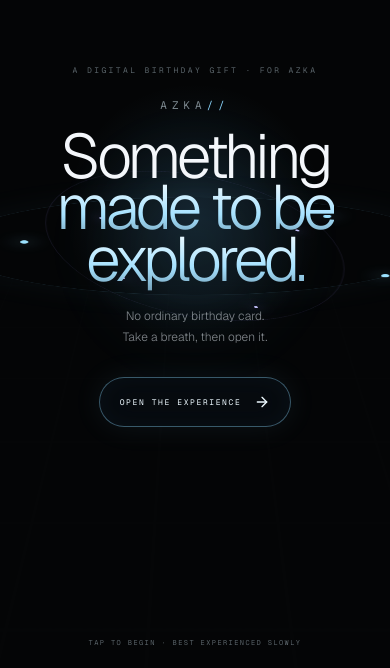
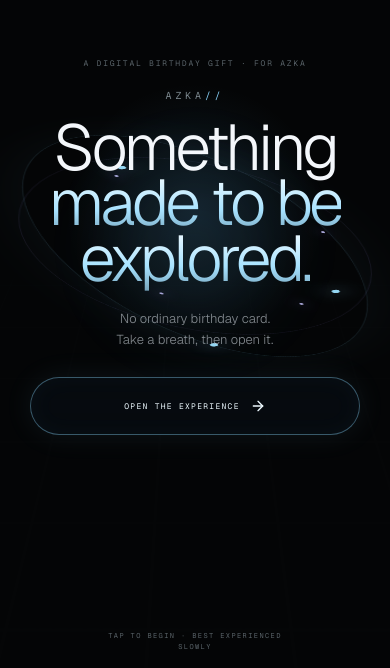
Before and after one commit to kkzone754/azka-birthday, a Next.js app: page / in a window 390 px wide. Shown: the part 176-844 px from the top of the page. Built offline with nearby package versions, Linux system fonts and the light colour scheme.

Commit message:
Make birthday cover touch-first on mobile

```diff
--- a/app/globals.css
+++ b/app/globals.css
@@ -1529,3 +1529,121 @@ button:focus-visible {
 @keyframes trait-in{0%,100%{transform:translateX(0);opacity:.65}50%{transform:translateX(4px);opacity:1}}
 @media(max-width:680px){.mind-map{height:230px}.mind-map-core{width:64px;height:64px;font-size:8px}.mind-map button{min-width:78px;height:34px;font-size:7px}.build-lab{padding:18px 14px;border-radius:16px}.build-stage{min-height:108px}.system-map{height:270px}.system-core{width:70px;height:70px;font-size:8px}.sys-node{min-width:66px;font-size:6px}.thinking-traits{grid-template-columns:1fr}.thinking-ripple{width:270px;height:270px}.noticed-lines p{font-size:13px}}
 @media(prefers-reduced-motion:reduce){.mind-link,.thinking-ripple,.thinking-traits div,.sys-line{animation:none}}
+
+
+/* MOBILE-FIRST COVER RELIABILITY PASS */
+.gift-cover,
+.gift-cover * { -webkit-tap-highlight-color: transparent; }
+.gift-cover { touch-action: manipulation; }
+.gift-cover::before,
+.gift-cover::after,
+.cover-light,
+.cover-grid,
+.cover-orbit,
+.cover-orbit-inner,
+.cover-orbit i,
+.cover-orbit-inner span { pointer-events: none; }
+.cover-content { pointer-events: auto; z-index: 20; }
+.cover-button {
+  z-index: 30;
+  position: relative;
+  pointer-events: auto;
+  touch-action: manipulation;
+  -webkit-user-select: none;
+  user-select: none;
+  -webkit-touch-callout: none;
+  cursor: pointer;
+  min-width: min(310px, 88vw);
+  min-height: 58px;
+}
+.cover-button:active {
+  transform:scale(.98);
+}
+.cover-orbit {
+  animation: cover-orbit-spin 30s linear infinite;
+  will-change: transform;
+}
+.cover-orbit-inner {
+  animation: cover-orbit-inner-spin 22s linear infinite;
+  will-change: transform;
+}
+.cover-light { will-change: transform, opacity; }
+.cover-name,
+.cover-content h1,
+.cover-copy,
+.cover-button { position: relative; z-index: 21; }
+@keyframes cover-orbit-spin {
+  from { transform:translate(-50%,-50%) rotateX(66deg) rotateZ(0deg); }
+  to { transform:translate(-50%,-50%) rotateX(66deg) rotateZ(360deg); }
+}
+@keyframes cover-orbit-inner-spin {
+  from { transform:translate(-50%,-50%) rotateX(62deg) rotateY(10deg) rotateZ(0deg); }
+  to { transform:translate(-50%,-50%) rotateX(62deg) rotateY(10deg) rotateZ(-360deg); }
+}
+@media (max-width:680px) {
+  .gift-cover {
+    min-height:100svh;
+    height:100svh;
+    padding:
+      max(22px, env(safe-area-inset-top))
+      16px
+      max(22px, env(safe-area-inset-bottom))
+      16px;
+  }
+  .cover-content {
+    width:min(100%, 430px);
+    padding:0 4px;
+  }
+  .cover-kicker {
+    max-width:290px;
+    line-height:1.7;
+    letter-spacing:.22em;
+  }
+  .cover-name {
+    margin:18px 0 18px;
+    font-size:10px;
+    letter-spacing:.38em;
+  }
+  .cover-content h1 {
+    font-size:clamp(3.15rem, 16.5vw, 5.4rem);
+    line-height:.86;
+    letter-spacing:-.055em;
+  }
+  .cover-copy {
+    margin-top:22px;
+    max-width:300px;
+    font-size:13px;
+    line-height:1.65;
+  }
+  .cover-button {
+    margin-top:26px;
+    width:min(100%, 330px);
+    min-height:58px;
+    padding:0 18px;
+    justify-content:center;
+    gap:10px;
+    font-size:8px;
+    letter-spacing:.16em;
+  }
+  .cover-foot {
+    bottom:max(16px, env(safe-area-inset-bottom));
+    max-width:300px;
+    white-space:normal;
+    text-align:center;
+    line-height:1.6;
+  }
+  .cover-orbit {
+    width:150vw;
+    height:70vw;
+    opacity:.95;
+  }
+  .cover-orbit-inner {
+    width:92vw;
+    height:92vw;
+    opacity:.85;
+  }
+}
+@media (prefers-reduced-motion:reduce) {
+  .cover-orbit,
+  .cover-orbit-inner { animation:none; }
+}
```
